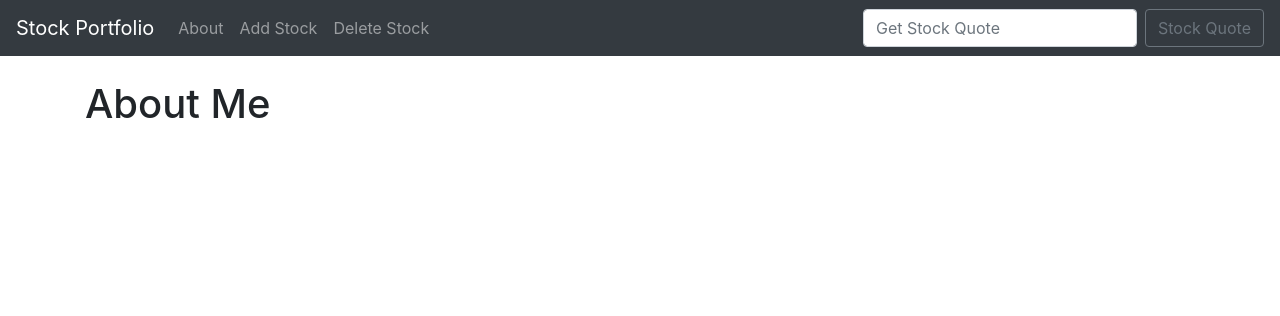
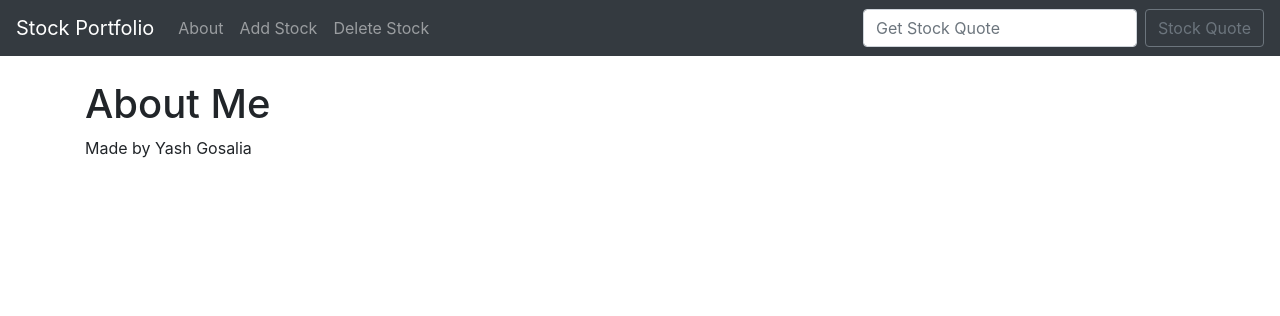
Before and after one commit to yashgosalia/Stock_Market_WebApp, a Django app: template quotes/templates/about.html in a window 1280 px wide. Shown: the top 316 px of the page. Run offline with Django 3.2, Linux system fonts and the light colour scheme; the template is opened without the code that fills it, so the values that code supplies are empty; some libraries are stand-ins or nearby versions.

Commit message:
Final Commit

```diff
--- a/quotes/templates/about.html
+++ b/quotes/templates/about.html
@@ -3,4 +3,6 @@
 
 <h1>About Me </h1>
 
+Made by Yash Gosalia
+
 {% endblock %}
```
